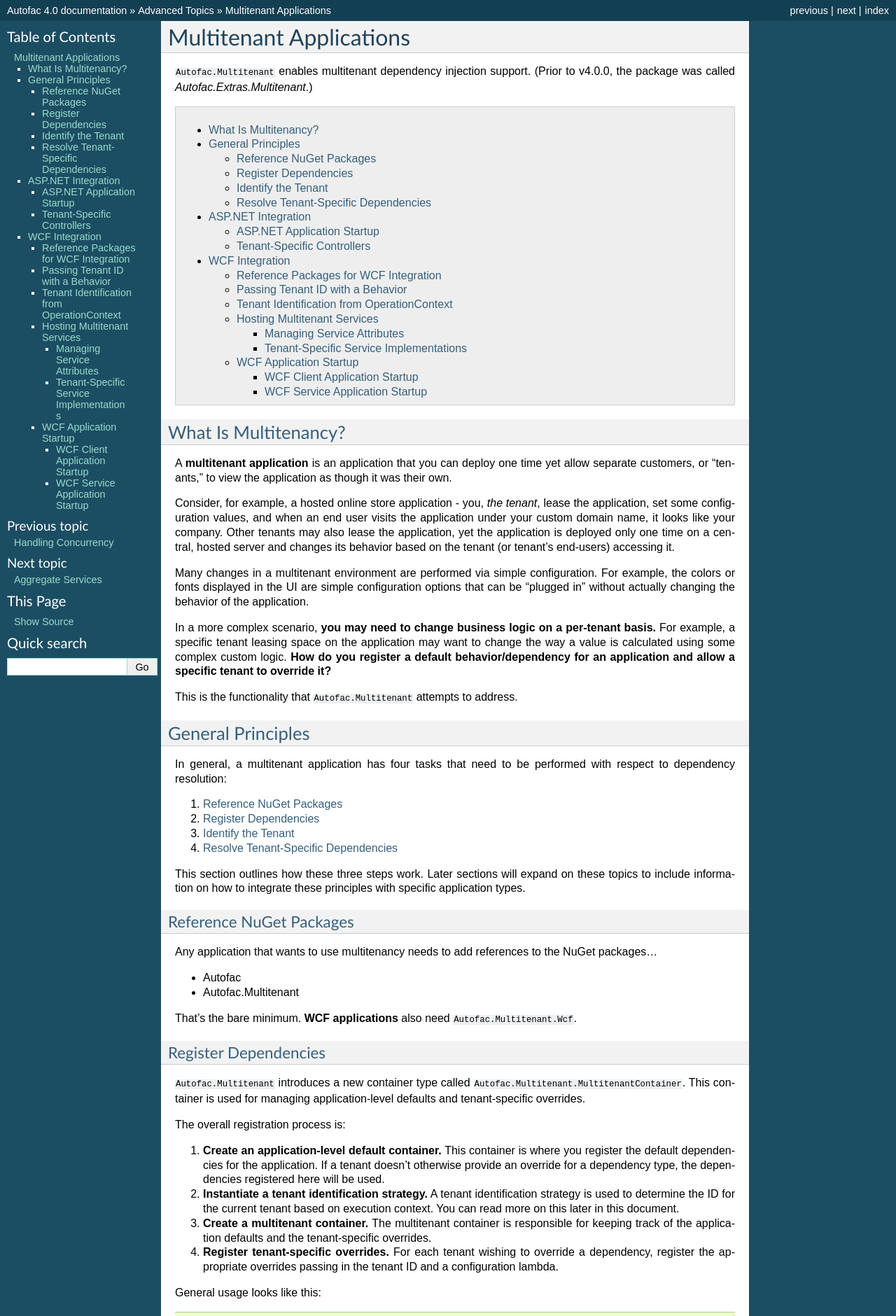
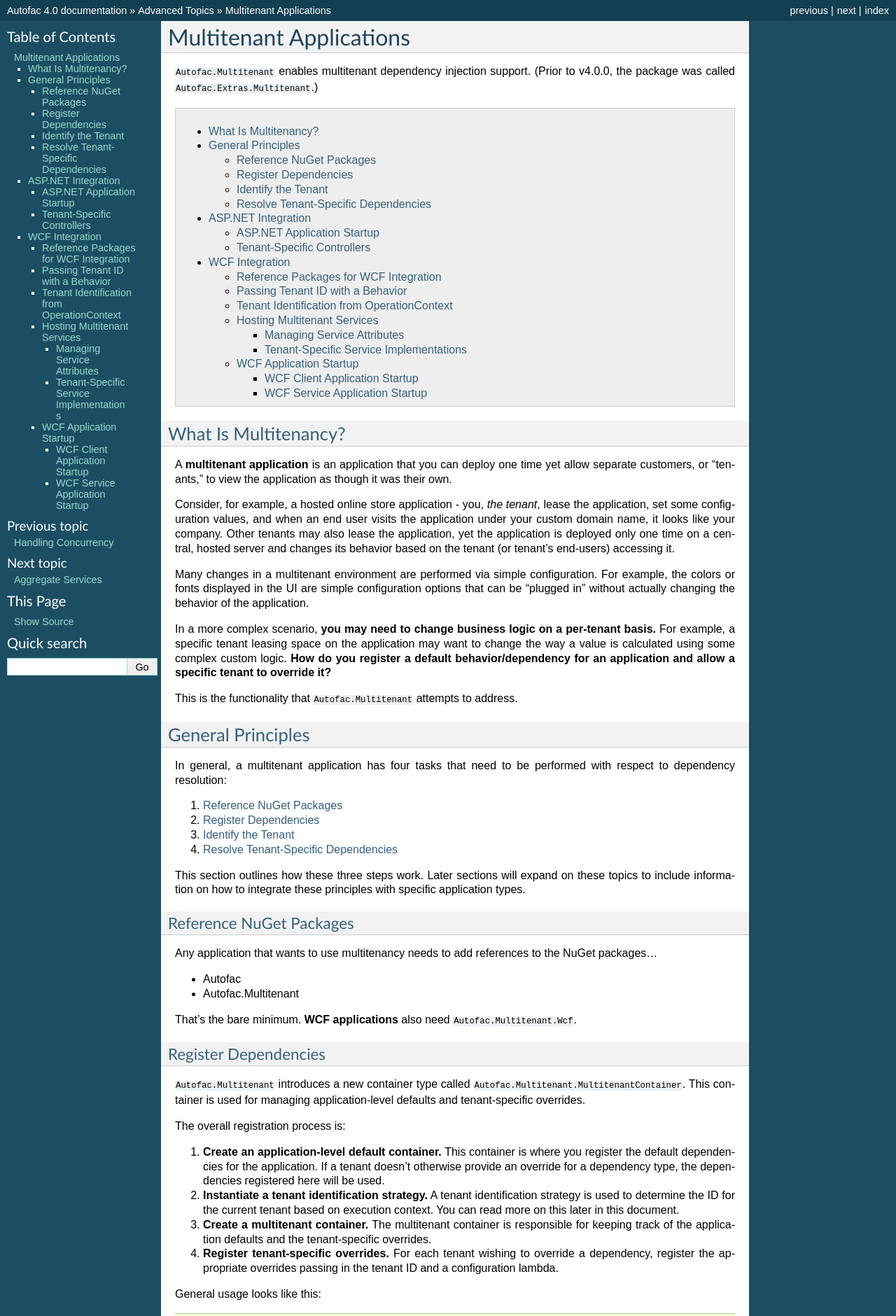
Before and after one commit to autofac/Documentation, a Sphinx documentation site: the page built from docs/advanced/multitenant.rst, in a window 1280 px wide. Shown: the top 1880 px of the page at 70% size. Built offline with Sphinx 7.4.7, drawn with Linux system fonts in a browser that asks for light colours.

Commit message:
Formatting.

```diff
--- a/docs/advanced/multitenant.rst
+++ b/docs/advanced/multitenant.rst
@@ -2,7 +2,7 @@
 Multitenant Applications
 ========================
 
-``Autofac.Multitenant`` enables multitenant dependency injection support. (Prior to v4.0.0, the package was called `Autofac.Extras.Multitenant`.)
+``Autofac.Multitenant`` enables multitenant dependency injection support. (Prior to v4.0.0, the package was called ``Autofac.Extras.Multitenant``.)
 
 .. contents::
   :local:
```
